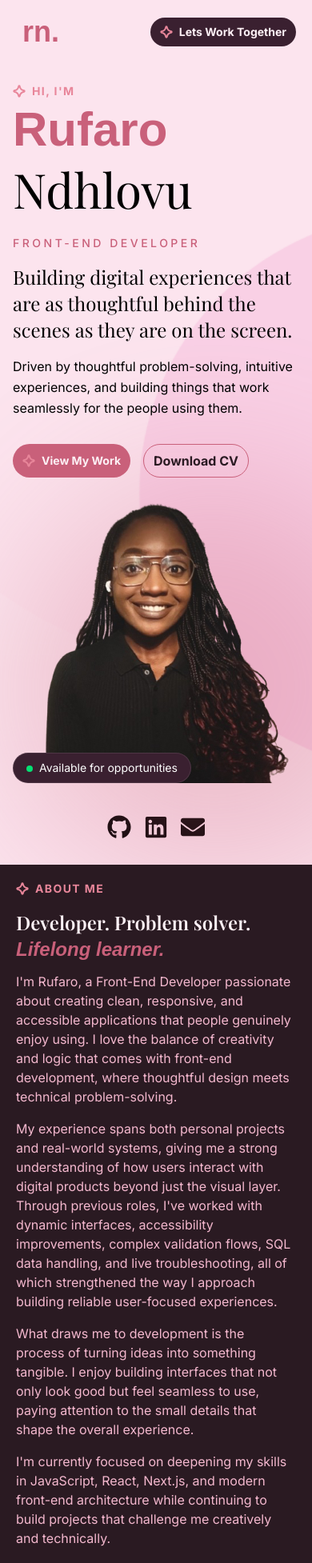
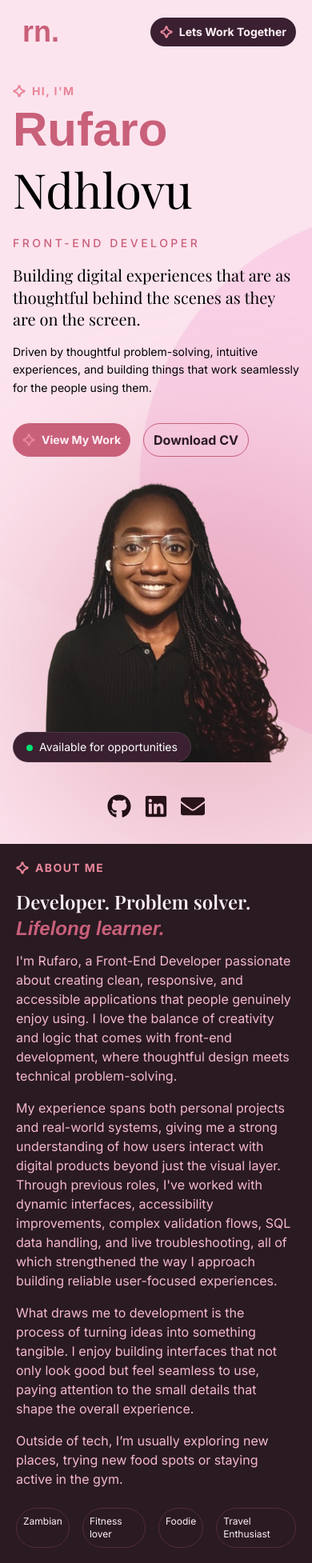
Before and after one commit to rufaro-ndhlovu/PortfolioWebsite, a Next.js app: page / in a window 390 px wide. Shown: the top 1954 px of the page at 80% size. Built offline with nearby package versions, Linux system fonts and the light colour scheme; a web font is replaced by a local one.

Commit message:
refactor: update About and Hero sections for improved clarity and responsiveness; adjust text sizes and content flow.

```diff
--- a/app/sections/About.tsx
+++ b/app/sections/About.tsx
@@ -47,16 +47,9 @@ export default function About() {
           good but feel seamless to use, paying attention to the small details
           that shape the overall experience.
         </p>
-        <p className="text-[var(--pink-light)] mb-4">
-          I'm currently focused on deepening my skills in JavaScript, React,
-          Next.js, and modern front-end architecture while continuing to build
-          projects that challenge me creatively and technically.
-        </p>
         <p className="text-[var(--pink-light)]">
           Outside of tech, I’m usually exploring new places, trying new food
-          spots, staying active in the gym. A lot of the way I approach digital
-          experiences comes from observing how things feel, not just how they
-          function.
+          spots or staying active in the gym.
         </p>
         <div className="flex flex-row mt-6 gap-4">
           <Tag>Zambian</Tag>
--- a/app/sections/Hero.tsx
+++ b/app/sections/Hero.tsx
@@ -45,7 +45,7 @@ export default function Hero() {
             </p>
 
             <h2
-              className="text-2xl md:text-xl leading-snug text-[var(--text-primary)]"
+              className="text-xl lg:text-2xl leading-snug text-[var(--text-primary)]"
               style={{
                 fontFamily: "var(--font-playfair)",
               }}
@@ -54,7 +54,7 @@ export default function Hero() {
               scenes as they are on the screen.
             </h2>
 
-            <p className="text-[var(--text-secondary)] leading-relaxed text-base md:text-sm">
+            <p className="text-[var(--text-secondary)] leading-relaxed text-sm md:text-base">
               Driven by thoughtful problem-solving, intuitive experiences, and
               building things that work seamlessly for the people using them.
             </p>
```
